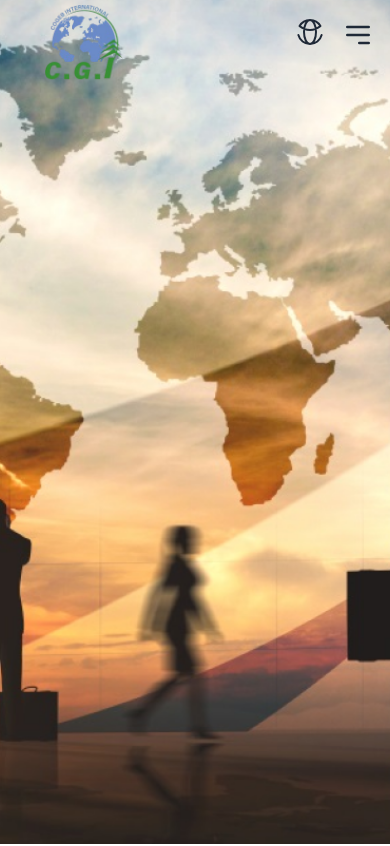
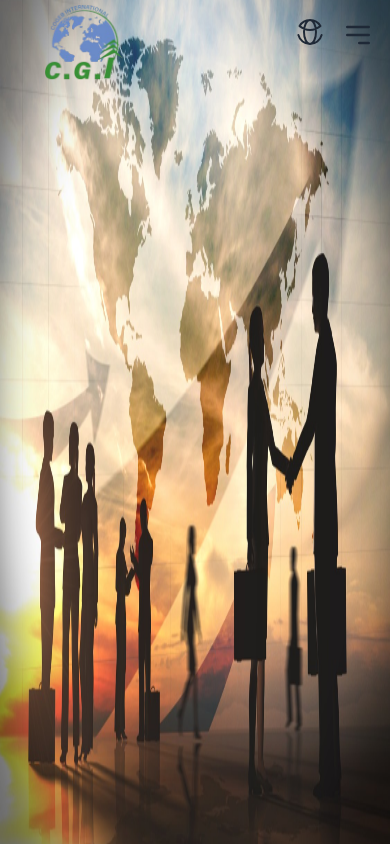
Before and after one commit to Wassef05/CGI, a React (Vite) app: page / in a window 390 px wide. Shown: the top 846 px of the page. Built offline with nearby package versions, Linux system fonts and the light colour scheme; a web font is replaced by a local one.

Commit message:
update final

```diff
--- a/src/components/Apropos.jsx
+++ b/src/components/Apropos.jsx
@@ -15,7 +15,7 @@ export default function Apropos() {
         }}
         className="bg-cover h-full -z-20"
       >
-        <h1 className="uppercase pt-16 pl-16 font-averia font-bold text-5xl text-[#A95834] text-center sm:text-left">
+        <h1 className="uppercase pt-16 pl-16 font-averia font-bold text-5xl text-[#A95834]">
           {t('apropos.title')} {/* Traduction dynamique du titre */}
         </h1>
 
--- a/src/components/Contact.jsx
+++ b/src/components/Contact.jsx
@@ -1,4 +1,5 @@
-import cov from "../img/contactcov.png";
+import covSmall from "../img/contactcov_mobile.png"; // Image pour mobile
+import covLarge from "../img/contactcov.png"; // Image pour desktop
 import { useRef } from 'react';
 import emailjs from '@emailjs/browser';
 import { useTranslation } from 'react-i18next';
@@ -23,15 +24,23 @@ export default function Contact() {
 
   return (
     <div id="contact" className="relative pt-20 sm:pt-10 max-w-screen">
-      <h1 className="uppercase pt-16 pl-16 font-averia font-bold text-5xl text-[#A95834]">
+      <h1 className="uppercase pt-16 pl-16 font-averia font-bold text-5xl text-[#A95834] text-center sm:text-left">
         {t('contact.title')}
       </h1>
 
       <div className="relative mt-10 sm:mt-16 w-full bg-white">
-        <div
-          style={{ backgroundImage: `url(${cov})` }}
-          className="absolute bottom-0 w-full h-full bg-cover bg-center bg-no-repeat"
-        ></div>
+
+        {/* Utilisation de <picture> pour une image responsive */}
+        <picture>
+          <source media="(max-width: 640px)" srcSet={covSmall} />
+          <source media="(min-width: 641px)" srcSet={covLarge} />
+          <img
+            src={covLarge} // Fallback image
+            alt="Image de couverture pour la section contact"
+            className="absolute bottom-0 w-full h-full object-cover bg-no-repeat bg-center"
+            loading="lazy"
+          />
+        </picture>
 
         <div className="relative max-w-screen mx-auto p-6 md:grid md:grid-cols-2 md:gap-12 z-10">
           {/* Section Infos Contact */}
@@ -44,7 +53,6 @@ export default function Contact() {
                 </svg>
                 <h1>{t('contact.info.email')}</h1>
               </div>
-
               {/* Phone */}
               <div className="flex justify-start items-center mb-4">
                 <svg xmlns="http://www.w3.org/2000/svg" fill="none" viewBox="0 0 24 24" strokeWidth={1.5} stroke="currentColor" className="w-8 h-8 mr-4">
@@ -53,7 +61,6 @@ export default function Contact() {
                 </svg>
                 <h1>{t('contact.info.phone')}</h1>
               </div>
-
               {/* Address */}
               <div className="flex justify-start items-center mb-4">
                 <svg xmlns="http://www.w3.org/2000/svg" fill="none" viewBox="0 0 24 24" strokeWidth={1.5} stroke="currentColor" className="w-8 h-8 mr-4">
@@ -64,7 +71,6 @@ export default function Contact() {
               </div>
             </div>
           </div>
-
 
           {/* Formulaire de Contact */}
           <div className="bg-white/70 rounded-xl p-6 sm:p-8 text-[#3B4862] md:pr-12 py-10 mt-8 md:mt-0 md:text-left text-center">
--- /dev/null
+++ b/src/components/HomeHead.css
@@ -0,0 +1,26 @@
+/* --- IMAGE DE COUVERTURE (desktop) --- */
+.bg {
+    background-position: center center;
+    background-repeat: no-repeat;
+    background-size: cover;
+    height: 100vh;
+    width: 100%;
+  }
+
+  /* Styles pour les petits écrans (mobile) */
+  @media (max-width: 640px) {
+    .bg {
+      background-size: contain; /* Ajuste l'image pour qu'elle ne soit pas trop zoomée sur mobile */
+      background-position: top center; /* Réajustement du positionnement */
+      height: auto; /* Pour que l'image ne prenne pas 100% de la hauteur sur mobile */
+      min-height: 60vh; /* Assure une hauteur minimale raisonnable */
+    }
+  }
+
+  /* Styles pour les tablettes */
+  @media (min-width: 641px) and (max-width: 1024px) {
+    .bg {
+      background-size: cover;
+      background-position: center center;
+    }
+  }
--- a/src/components/HomeHead.jsx
+++ b/src/components/HomeHead.jsx
@@ -1,13 +1,35 @@
-import cov from "../img/headerbg.png";
+// import cov from "../img/headerbg.png";
+
+// export default function HomeHead() {
+//   return (
+//     <div className=" ">
+//       <div
+//         style={{ backgroundImage: `url(${cov})` }}
+//         className="bg-cover bg-center bg-no-repeat bg-fixed h-[100vh] w-full -z-20"
+//       >
+//       </div>
+//     </div>
+//   );
+// }
+import React from "react";
+import covSmall from "../img/zzzz.png";  // Image pour mobile
+import covLarge from "../img/headerbg.png";  // Image pour desktop
+import "./HomeHead.css";
 
 export default function HomeHead() {
   return (
-    <div className=" ">
-      <div
-        style={{ backgroundImage: `url(${cov})` }}
-        className="bg-cover bg-center bg-no-repeat bg-fixed h-[100vh] w-full -z-20"
-      >
-      </div>
-    </div>
+    <section id="accueil" name="accueil">
+      {/* Utilisation du tag <picture> pour les images responsives */}
+      <picture>
+        <source media="(max-width: 640px)" srcSet={covSmall} />
+        <source media="(min-width: 641px)" srcSet={covLarge} />
+        <img
+          src={covLarge} // Image fallback pour les vieux navigateurs
+          alt="Image de couverture"
+          className="bg bg-no-repeat h-[100vh] w-full"
+          loading="lazy"
+        />
+      </picture>
+    </section>
   );
 }
```
Also changed, not shown: src/img/contactcov_mobile.png (added), src/img/zzzz.png (added). Lines whose indentation alone changed are shown as unchanged.
